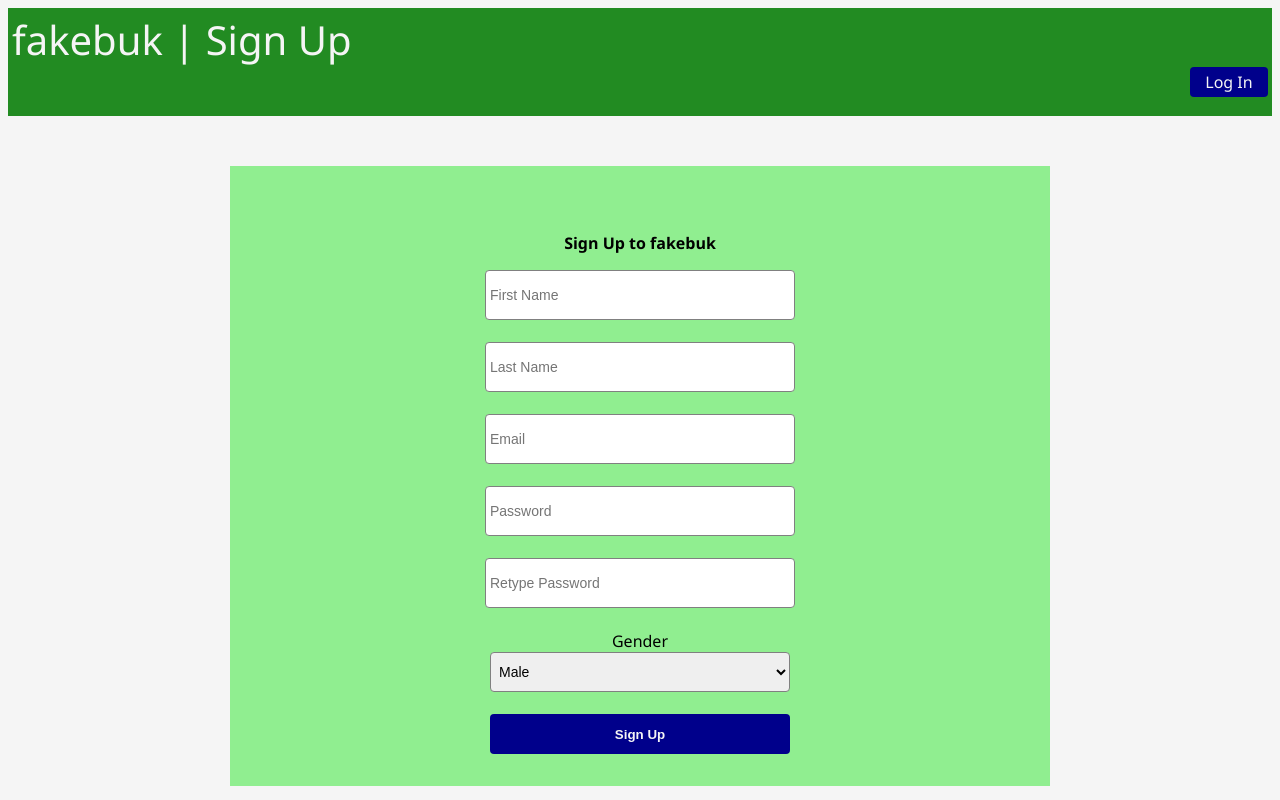
After one commit to DavidWarner85/DavidWarner85.fakebuk.io, a PHP site: page /signup.php in a window 1280 px wide. The commit adds this page. Run offline with PHP 8.4, Linux system fonts and the light colour scheme.

Commit message:
img file

```diff
--- a/login.php
+++ b/login.php
@@ -10,7 +10,7 @@
     </head>
     <body id="body">
         <div id="header">
-            <div id="title">fakebuk</div>
+            <div id="title">fakebuk  |  Log In</div>
             <div id="signup_button">Signup</div>
         </div>
         <div id="login_window">
--- /dev/null
+++ b/signup.php
@@ -0,0 +1,34 @@
+<!DOCTYPE html>
+<html>
+    <head>
+        <meta charset="utf-8">
+        <meta http-equiv="X-UA-Compatible" content="IE=edge">
+        <title>Fakebuk</title>
+        <meta name="description" content="">
+        <meta name="viewport" content="width=device-width, initial-scale=1">
+        <link rel="stylesheet" href="style.css">
+    </head>
+    <body id="body">
+        <div id="header">
+            <div id="title">fakebuk  |  Sign Up</div>
+            <div id="signup_button">Log In</div>
+        </div>
+        <div id="login_window">
+            <p>Sign Up to fakebuk</p>
+            <input type="text" id="text" placeholder="First Name"><br><br>
+            <input type="text" id="text" placeholder="Last Name"><br><br>
+            <input type="text" id="text" placeholder="Email"><br><br>
+            <input type="password" id="text" placeholder="Password"><br><br>
+            <input type="password" id="text" placeholder="Retype Password"><br><br>
+            <span style="font-weight: normal;">Gender</span><br>
+            <select name="gender" id="text">
+                <option value="Male">Male</option>
+                <option value="Female">Female</option>
+                <option value="Other">Other</option>
+            </select><br><br>
+            <input type="submit" id="button" value="Sign Up"><br><br>
+
+        </div>
+        <script src="" async defer></script>
+    </body>
+</html>
--- a/style.css
+++ b/style.css
@@ -53,3 +53,17 @@
     color: whitesmoke;
 
 }
+#top_bar {
+    height: 50px;
+    background-color: forestgreen;
+    color: whitesmoke;
+}
+#search_box {
+    width: 400px;
+    height: 20px;
+    border-radius: 5px;
+    border: none;
+    padding: 4px;
+    font-size: 14px;
+    background-image: ;
+}
```
Also changed, not shown: profile.php (added, +19 -0 lines).
